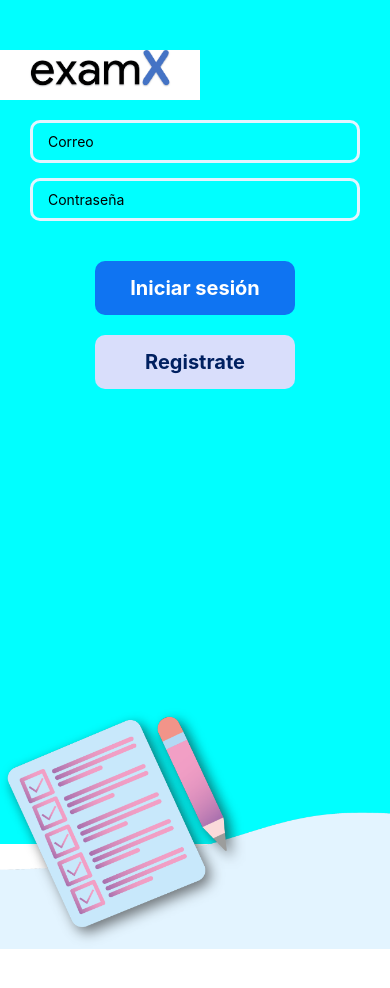
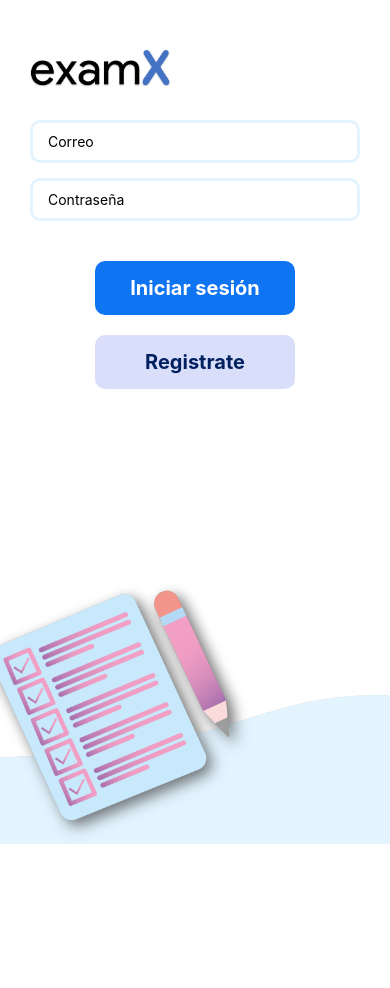
Before and after one commit to Damianleonh/examx, a React Native app: screen / in a window 390 px wide. Shown: the top 988 px of the page. After the commit the page ends 844 px from the top, so only its background shows below. Built offline with nearby package versions, Linux system fonts and the light colour scheme.

Commit message:
appfinal

```diff
--- a/App.js
+++ b/App.js
@@ -10,18 +10,17 @@ const App = () => {
     return (
         <SafeAreaView style={styles.container}>
 
-            <Image
-                style={styles.imagen}
-                source={ require('./src/Images/logo.jpg') }
-            />
 
             {/* Inputs y botones */}
             <View style={styles.contenedorBtnInputs}>
+                <Image
+                    style={styles.imagen}
+                    source={ require('./src/Images/logo.jpg') }
+                />
                 <TextInput
                     style={styles.input}
                     placeholder='Correo'
                     keyboardType='email-address'
-                    secu
                 />
 
                 <TextInput
@@ -71,13 +70,10 @@ const App = () => {
 
             </View>
 
-            {/* Ultima imagen */}
-            <KeyboardAvoidingView style={styles.contenedorImgBottom}>
-                <Image
-                    style={styles.imgBottom}
-                    source={ require('./src/Images/BOTTOMAPP.png')}
-                />
-            </KeyboardAvoidingView>
+            <Image
+                style={styles.imgBottom}
+                source={ require('./src/Images/BOTTOMAPP.png')}
+            />
 
         </SafeAreaView>
     )
@@ -85,9 +81,9 @@ const App = () => {
 
 const styles = StyleSheet.create({
     container:{
+        justifyContent: 'flex-end',
         width: Dimensions.get('window').width,
-        height: Dimensions.get('window').height,
-        backgroundColor: '#0ff'
+        height: Dimensions.get('window').height
     },
 
     imagen:{
@@ -97,20 +93,13 @@ const styles = StyleSheet.create({
         marginBottom: 5
     },
 
-
-    contenedorImgBottom:{
-        // backgroundColor: '#ff0',
+    imgBottom:{
         width: '100%',
-        height: '100%',
-    },
-
-    imgBottom:{
-        width: Dimensions.get('window').width,
-        height: Dimensions.get('window').height,
-        resizeMode: 'contain',
+        height: 300
     },
 
     input:{
+        marginHorizontal: 30,
         paddingHorizontal:15,
         paddingVertical: 10,
         borderRadius:10,
@@ -120,7 +109,9 @@ const styles = StyleSheet.create({
     },
 
     contenedorBtnInputs:{
-        marginHorizontal: 30
+        position: 'absolute',
+        top: 0,
+        width: Dimensions.get('window').width,
     },
 
     button:{
```
